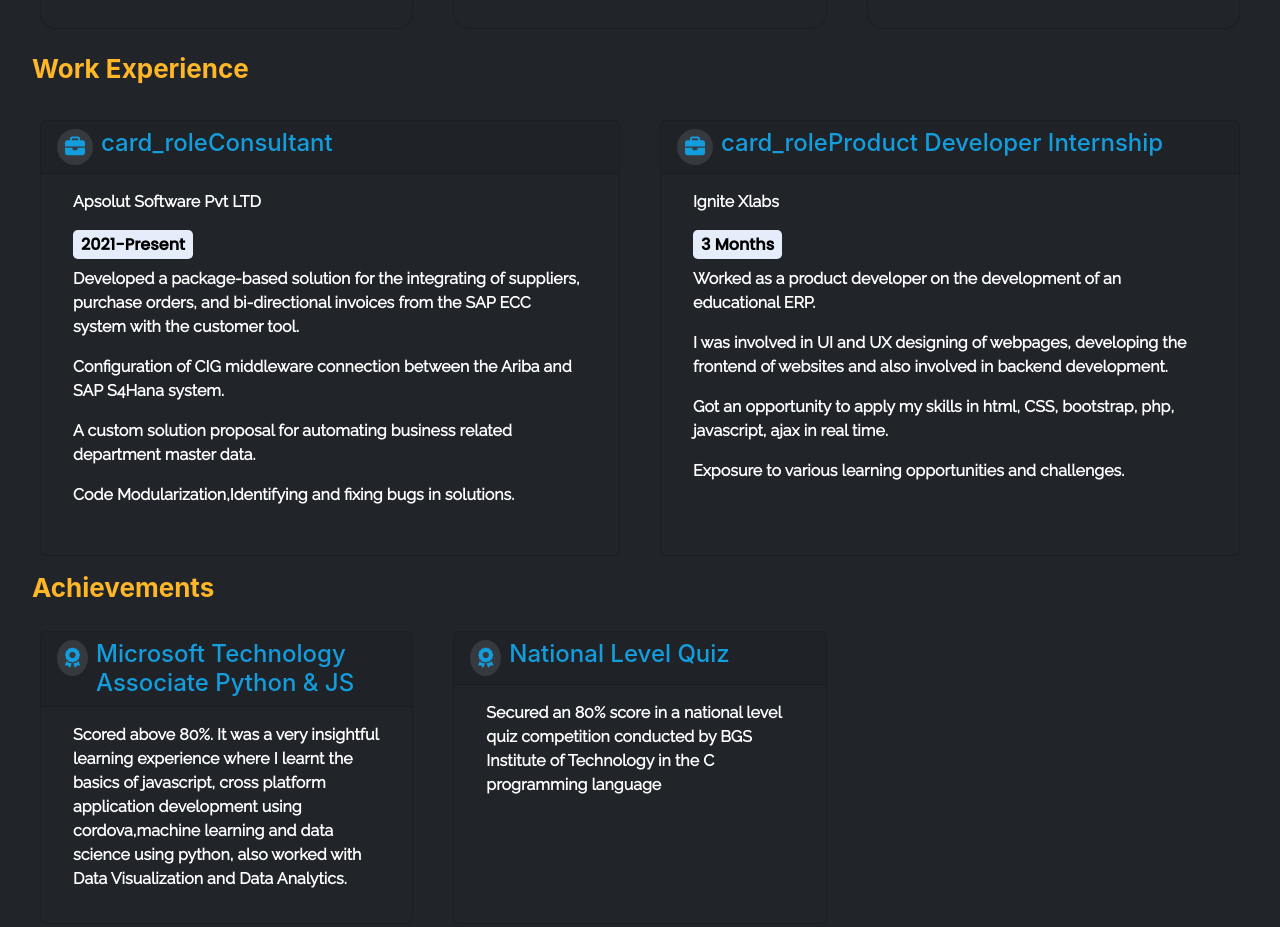
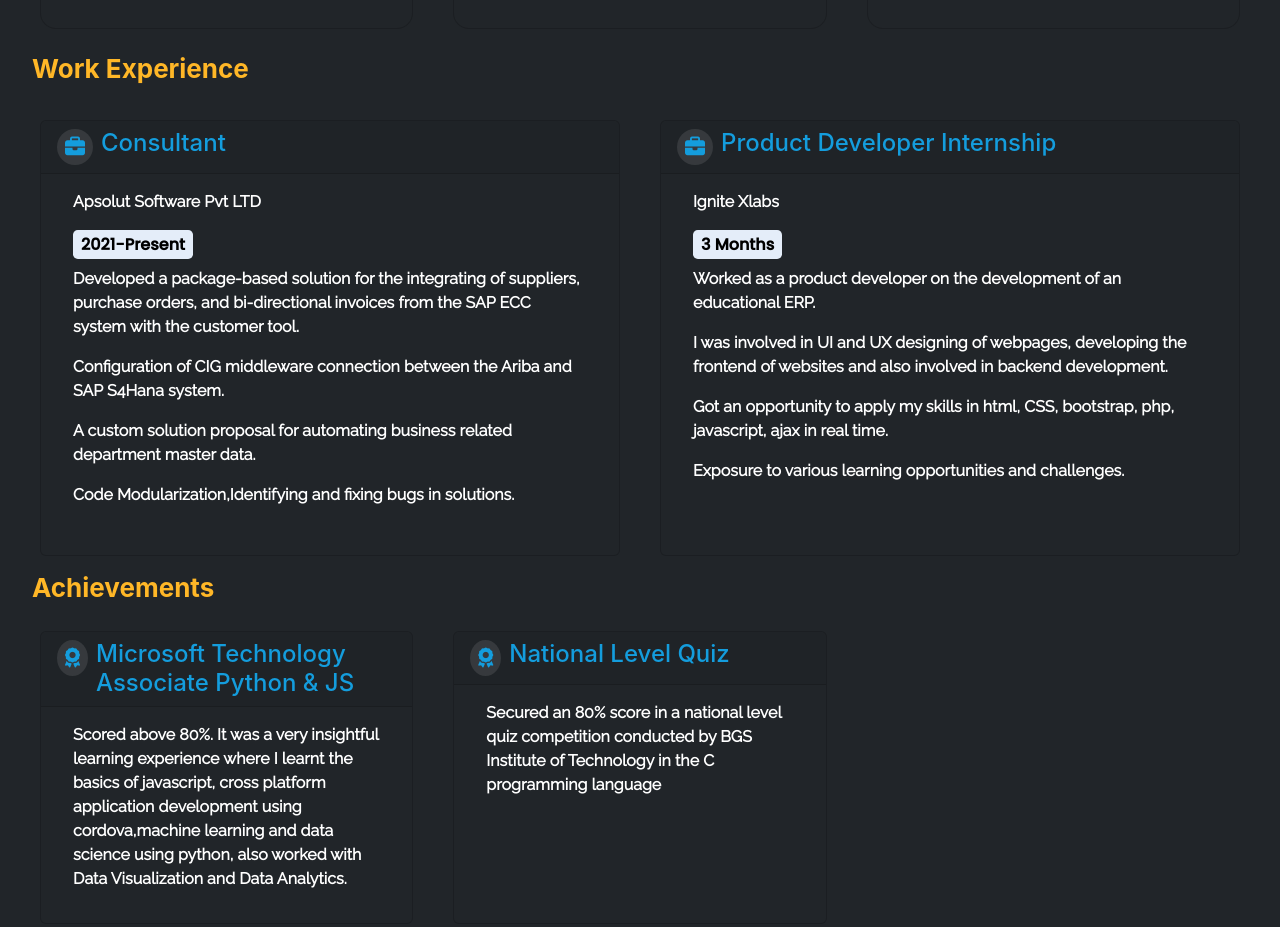
Before and after one commit to darshanv237/darshanv237.github.io, a React (Create React App) app: page / in a window 1280 px wide. Shown: the part 1020-1947 px from the top of the page. Built offline with nearby package versions, Linux system fonts and the light colour scheme.

Commit message:
work component bug fix

```diff
--- a/src/Components/about/Work.jsx
+++ b/src/Components/about/Work.jsx
@@ -14,11 +14,11 @@
                     {pData[0].work.map((work)=>{
                         return(
                             <div className="col-lg-6 col-md-6 col-sm-12 my-2" data-aos="fade-up" key={work.role}>
-                                <div className="card h-100  bg-dark mx-2 my-sm-2" key={"card_"+work.role}>
+                                <div className="card h-100  bg-dark mx-2 my-sm-2" >
                                     <h5 className="card-header py-2" key={"card_header"+work.role}>
                                         <div className="d-flex flex-row" key={"card_flex"+work.role}>
                                             <div><span className="ed_icon py-4"><i className="fa-solid fa-briefcase fa-1x p-2" id="ed_icons"></i></span></div>
-                                            <div className='px-2 c_title'>{"card_role"+work.role}</div>
+                                            <div className='px-2 c_title'>{work.role}</div>
                                         </div>
                                     </h5>
                                     <div className="card-body" key={work+"role"}>
```
